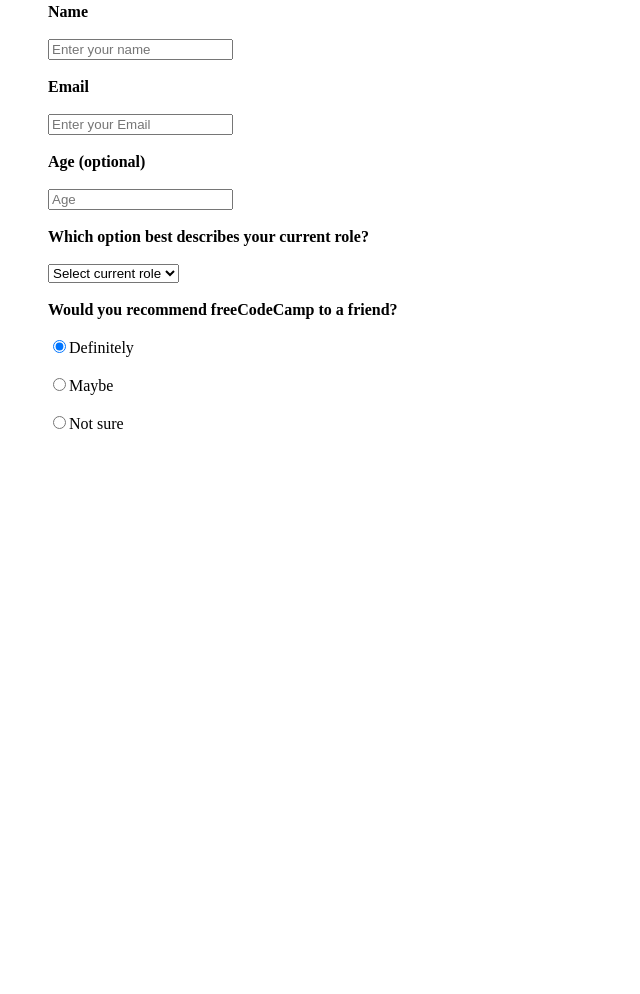
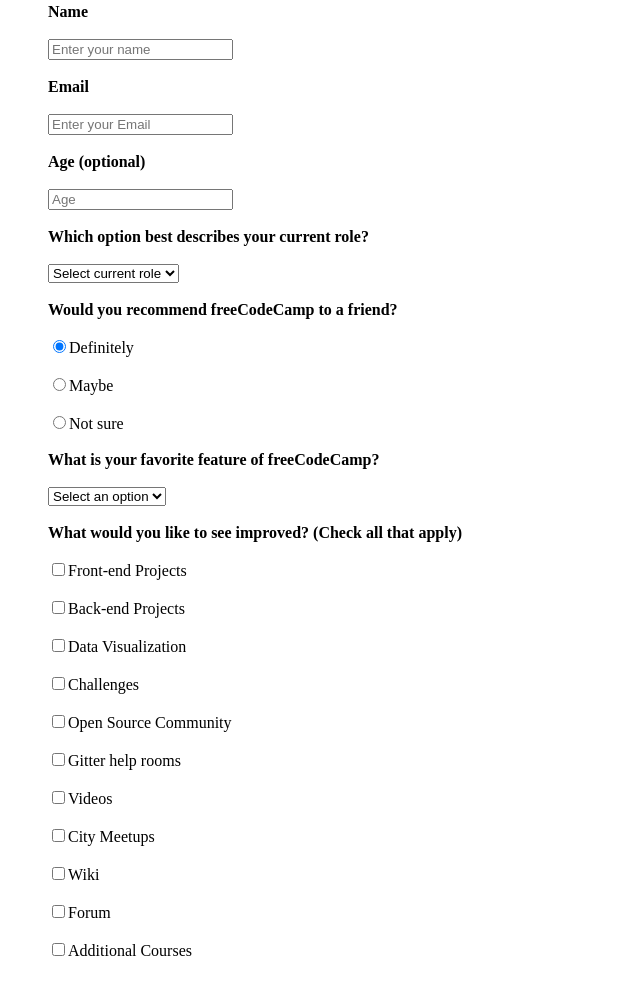
Before and after one commit to bogyung99/WebStudy2, a plain HTML site: page Index.html in a window 1280 px wide. Shown: the part 111-1105 px from the top of the page, without its empty margins (0-640 px from the left). Before the commit the page ends 800 px from the top, so only its background shows below. Drawn offline with Linux system fonts and the light colour scheme.

Commit message:
Check Box

```diff
--- a/Index.html
+++ b/Index.html
@@ -31,7 +31,7 @@
 
         <b>Which option best describes your current role?</b>
         <br></br>
-        <select name = "role">
+        <select name = "role1">
             <option selected disabled>Select current role</option>
             <option>Student</option>
             <option>Full Time Job</option>
@@ -49,5 +49,43 @@
         <br></br>
         <input type="radio" name="chk_info3">Not sure
         <br></br>
+
+        <b>What is your favorite feature of freeCodeCamp?</b>
+        <br></br>
+        <select name = "role2">
+            <option selected disabled>Select an option</option>
+            <option>Challenges</option>
+            <option>Projects</option>
+            <option>Community</option>
+            <option>Open Source</option>
+        </select>
+        <br></br>
+
+        <b>What would you like to see improved? </b>
+        <b>(Check all that apply)</b>
+        <br></br>
+
+        <input type="checkbox">Front-end Projects
+        <br></br>
+        <input type="checkbox">Back-end Projects
+        <br></br>
+        <input type="checkbox">Data Visualization
+        <br></br>
+        <input type="checkbox">Challenges
+        <br></br>
+        <input type="checkbox">Open Source Community
+        <br></br>
+        <input type="checkbox">Gitter help rooms
+        <br></br>
+        <input type="checkbox">Videos
+        <br></br>
+        <input type="checkbox">City Meetups
+        <br></br>
+        <input type="checkbox">Wiki
+        <br></br>
+        <input type="checkbox">Forum
+        <br></br>
+        <input type="checkbox">Additional Courses
+        <br></br>
     </figure>
 </main>
```
